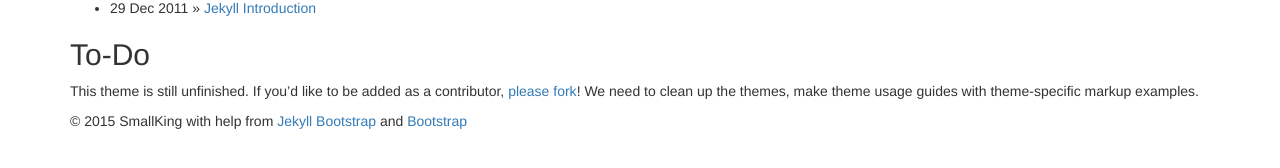
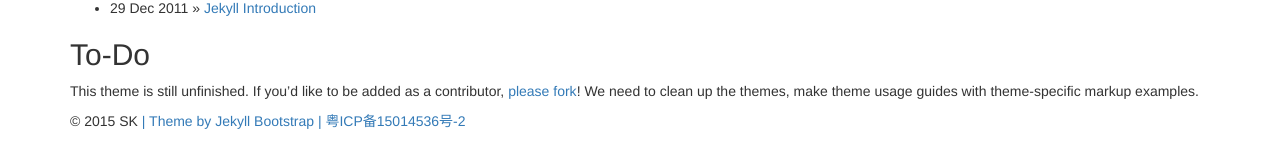
Before and after one commit to ChinaSK/chinask.github.io, a Jekyll site: the page built from index.md, in a window 1280 px wide. Shown: the part 690-858 px from the top of the page. Built offline with Jekyll 4.4.1, drawn with Linux system fonts in a browser that asks for light colours; nearby versions of some CDN libraries; library files that are not in the unit come from our copies.

Commit message:
change footer

```diff
--- a/_config.yml
+++ b/_config.yml
@@ -11,7 +11,7 @@ highlighter: pygments
 title : Jekyll Bootstrap
 tagline: Site Tagline
 author :
-  name : SmallKing
+  name : SK
   email : blah@email.test
   github : username
   twitter : username
--- a/_includes/themes/bootstrap-3/default.html
+++ b/_includes/themes/bootstrap-3/default.html
@@ -80,9 +80,7 @@
 
     <div id="footer">
       <div class="container">
-        <p>&copy; {{ site.time | date: '%Y' }} {{ site.author.name }}
-          with help from <a href="http://jekyllbootstrap.com" target="_blank" title="The Definitive Jekyll Blogging Framework">Jekyll Bootstrap</a>
-          and <a href="http://getbootstrap.com" target="_blank">Bootstrap</a>
+        <p>&copy; {{ site.time | date: '%Y' }} {{ site.author.name }}<a href="http://jekyllbootstrap.com" target="_blank" title="The Definitive Jekyll Blogging Framework"> | Theme by Jekyll Bootstrap</a><a href="http://www.miitbeian.gov.cn" target="_blank"> | 粤ICP备15014536号-2</a>
         </p>
       </div>
     </div>
```
